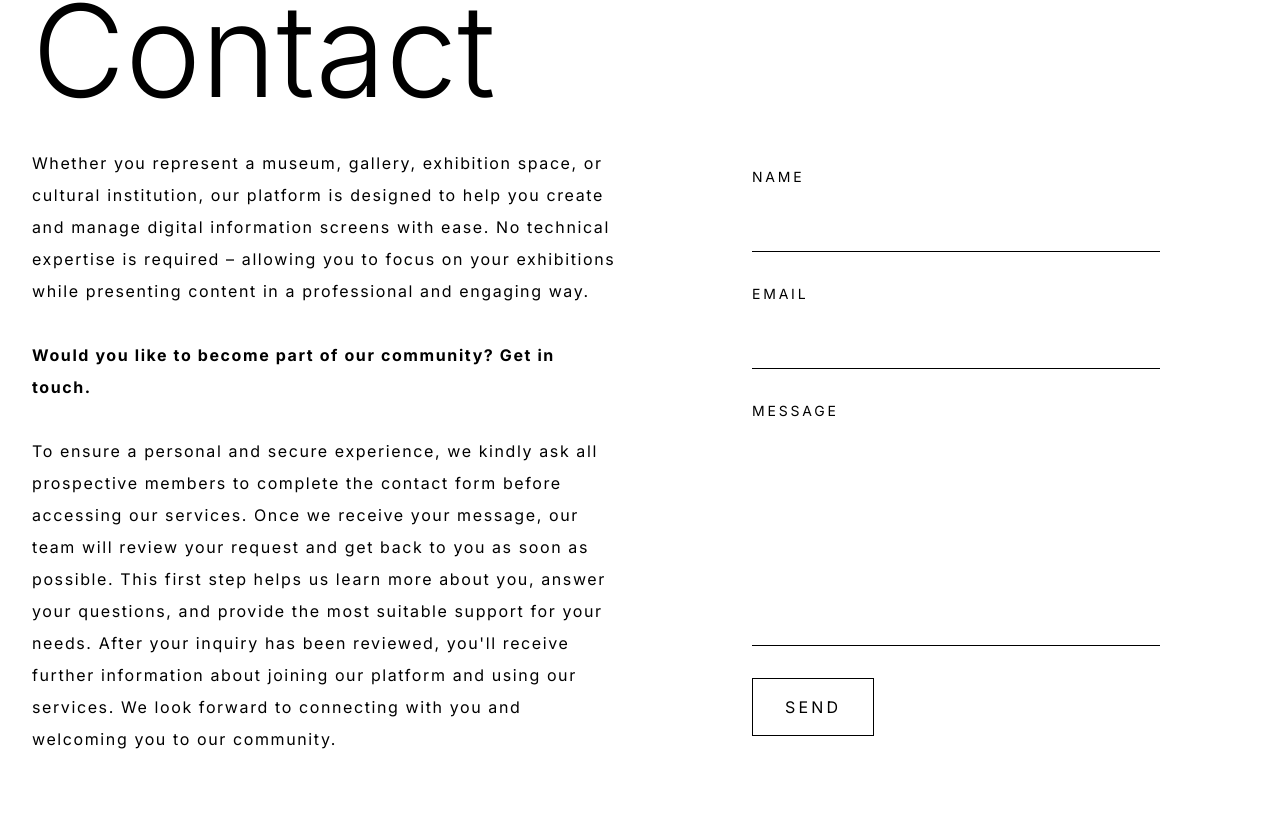
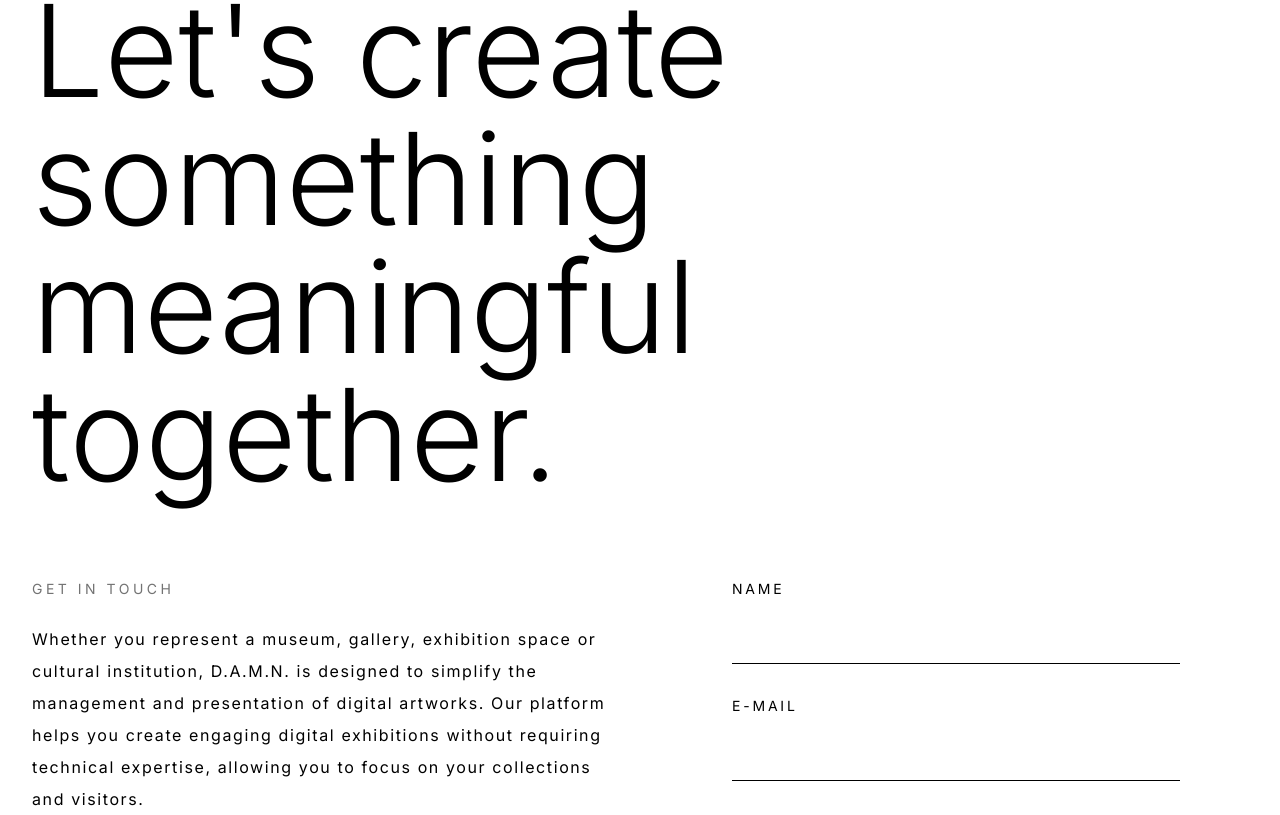
Before and after one commit to Pepper-n-Salt/mockupdamn, a Next.js app in the folder frontend/: page /contact in a window 1280 px wide. Shown: the part 344-1159 px from the top of the page. Built offline with nearby package versions, Linux system fonts and the light colour scheme.

Commit message:
Style: Contact page revised + gray line home added

```diff
--- a/frontend/app/contact/page.tsx
+++ b/frontend/app/contact/page.tsx
@@ -1,25 +1,47 @@
 export default function Contact() {
   return (
-    <section className="space-y-8">
+    <section className="space-y-20">
+      <section className="space-y-12">
         <h1 className=" text-5xl md:text-7xl sm:text-5xl lg:text-9xl font-light">
-        Contact
+          Let&apos;s create
+          <br />
+          something meaningful together.
         </h1>
+        {/* <h2 className="text-4xl md:text-6xl lg:text-7xl font-light leading-tight max-w-5xl">
+          Let&apos;s create
+          <br />
+          something meaningful together.
+        </h2> */}
+      </section>
+
+      {/* <section className="border-t border-neutral-200 pt-12"> */}
       <div className="grid grid-cols-1 lg:grid-cols-2 gap-12 tracking-widest leading-loose">
-        {/* Schrift- tracking? */}
+        <div className="tracking-widest leading-loose space-y-8">
           <div>
-          {" "}
-          <p>
+            <p className="text-sm uppercase tracking-[0.25em] text-neutral-500 mb-6">
+              Get in touch
+            </p>
+            {/* <p>
               Whether you represent a museum, gallery, exhibition space, or
               cultural institution, our platform is designed to help you create
               and manage digital information screens with ease. No technical
               expertise is required – allowing you to focus on your exhibitions
               while presenting content in a professional and engaging way.
+            </p> */}
+            <p>
+              Whether you represent a museum, gallery, exhibition space or
+              cultural institution, D.A.M.N. is designed to simplify the
+              management and presentation of digital artworks. Our platform
+              helps you create engaging digital exhibitions without requiring
+              technical expertise, allowing you to focus on your collections and
+              visitors.
             </p>
-          <br />
+          </div>
+          {/* <br />
           <h3 className="font-bold ">
             Would you like to become part of our community? Get in touch.
           </h3>
-          <br />
+          <br /> */}
           <p>
             To ensure a personal and secure experience, we kindly ask all
             prospective members to complete the contact form before accessing
@@ -31,11 +53,14 @@ export default function Contact() {
             our platform and using our services. We look forward to connecting
             with you and welcoming you to our community.
           </p>
+          {/* <p>
+            Interested in becoming part of our community? Send us a message and
+            tell us more about your project, ideas or questions. We will review
+            your request and get back to you as soon as possible.
+          </p> */}
         </div>
-        <form
-          action=""
-          className="flex flex-col gap-8 max-w-md w-full mx-auto p-5"
-        >
+
+        <form action="" className="flex flex-col gap-8 max-w-md w-full mx-auto">
           {/* p-20  shadow-[0_4px_20px_rgba(0,0,0,0.04)] für die Form?*/}
           <div className="flex flex-col gap-2">
             <label
@@ -57,7 +82,7 @@ export default function Contact() {
               htmlFor="email"
               className="text-sm uppercase tracking-[0.2em]"
             >
-              Email
+              E-mail
             </label>
 
             <input
@@ -90,6 +115,7 @@ export default function Contact() {
           </button>
         </form>
       </div>
+      {/* </section> */}
     </section>
   );
 }
```
Also changed, not shown: frontend/app/page.tsx (+5 -47 lines). Lines whose indentation alone changed are shown as unchanged.
